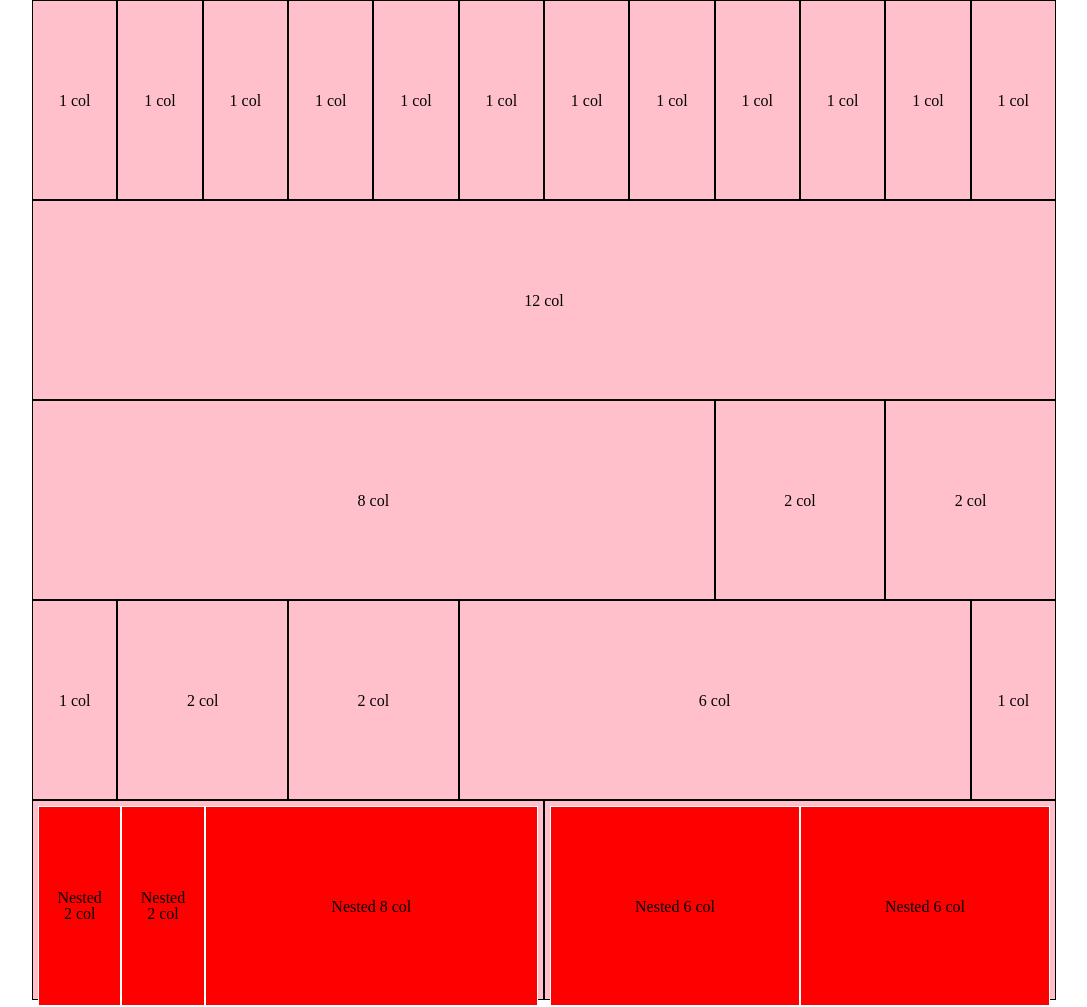
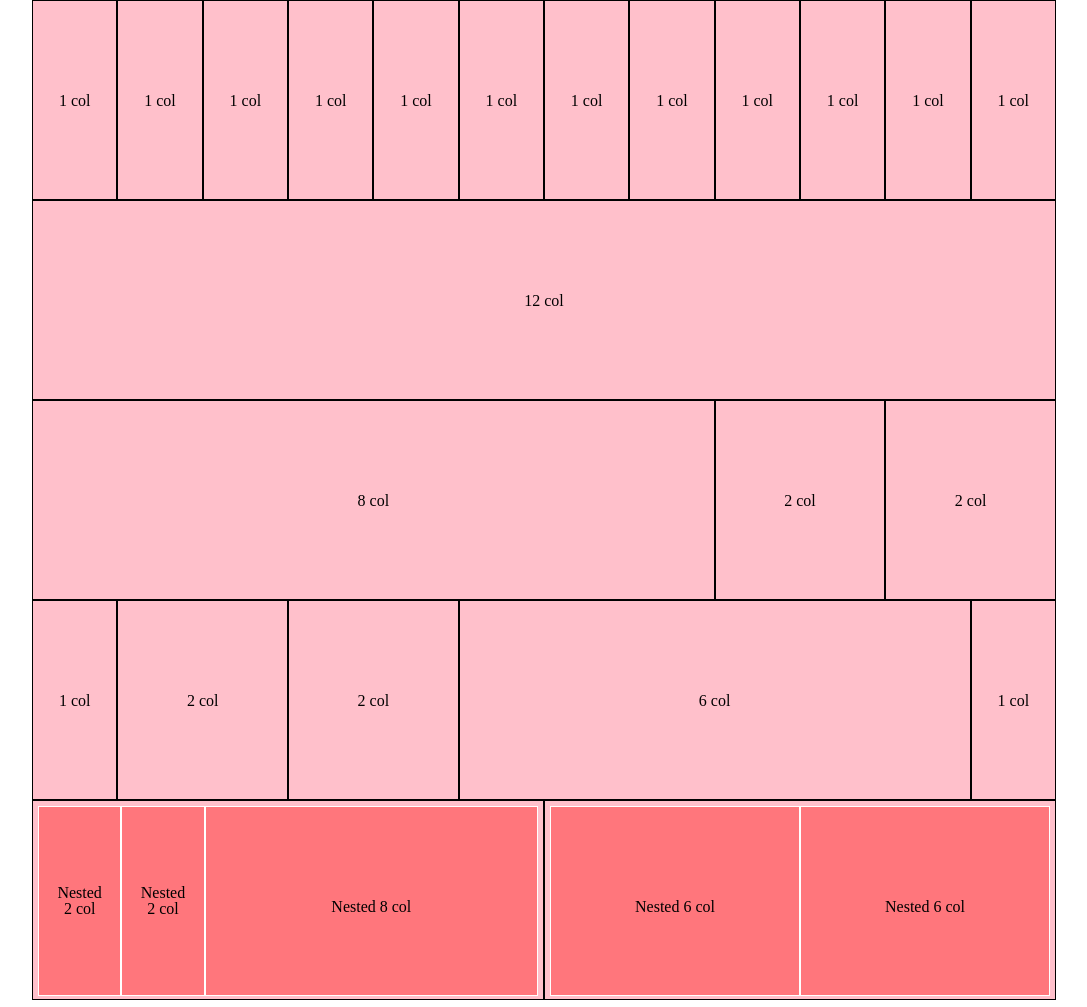
Before and after one commit to luigitroiano/html-css-12bool, a plain HTML site: page index.html in a window 1280 px wide. Shown: the whole page, without its empty margins (96-1183 px from the left). Drawn offline with Linux system fonts and the light colour scheme.

```diff
--- a/css/style.css
+++ b/css/style.css
@@ -4,7 +4,8 @@
   text-align: center;
 }
 .debug_v2 [class*="col_"]{
-  background-color: red;
+  height: 190px;
+  background-color: #ff000063;
   border: 1px solid white;
 }
 .row{
```
